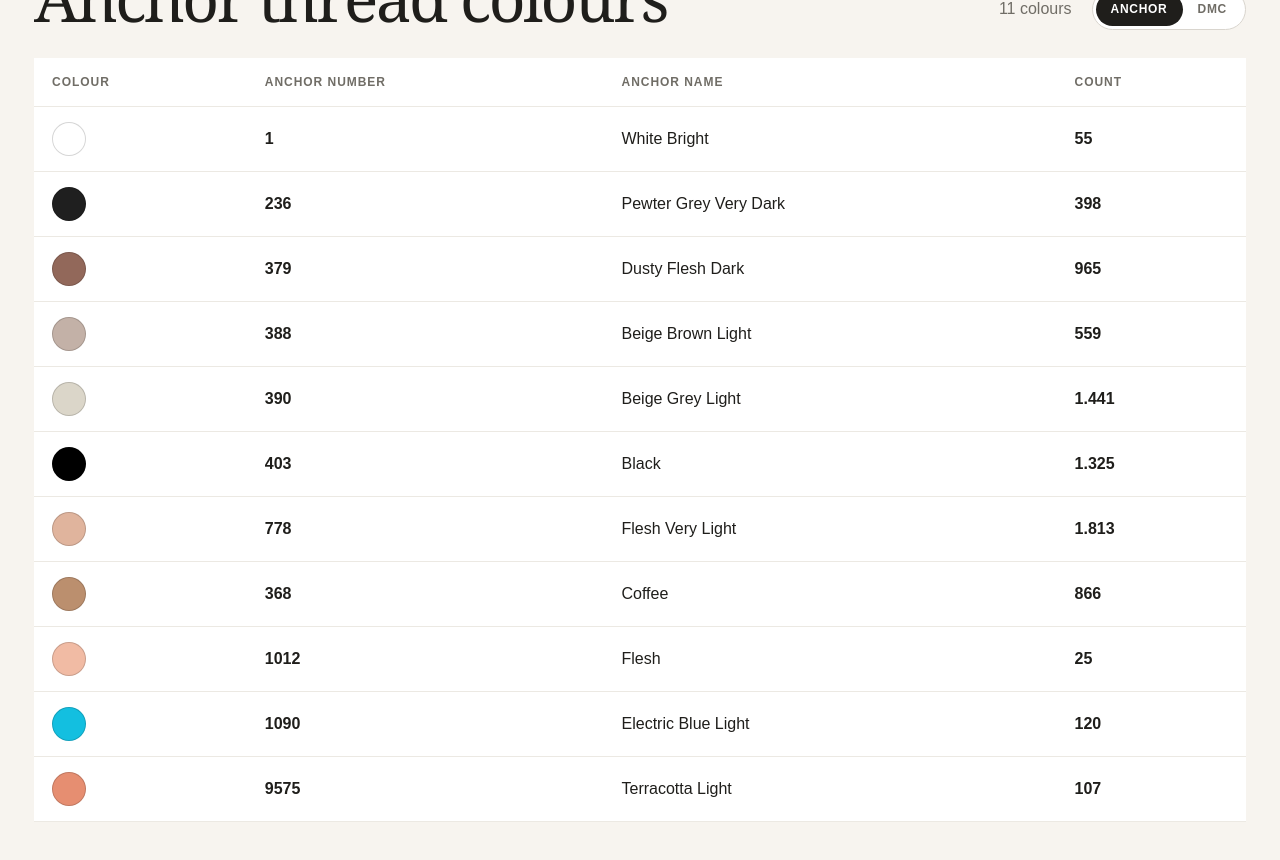
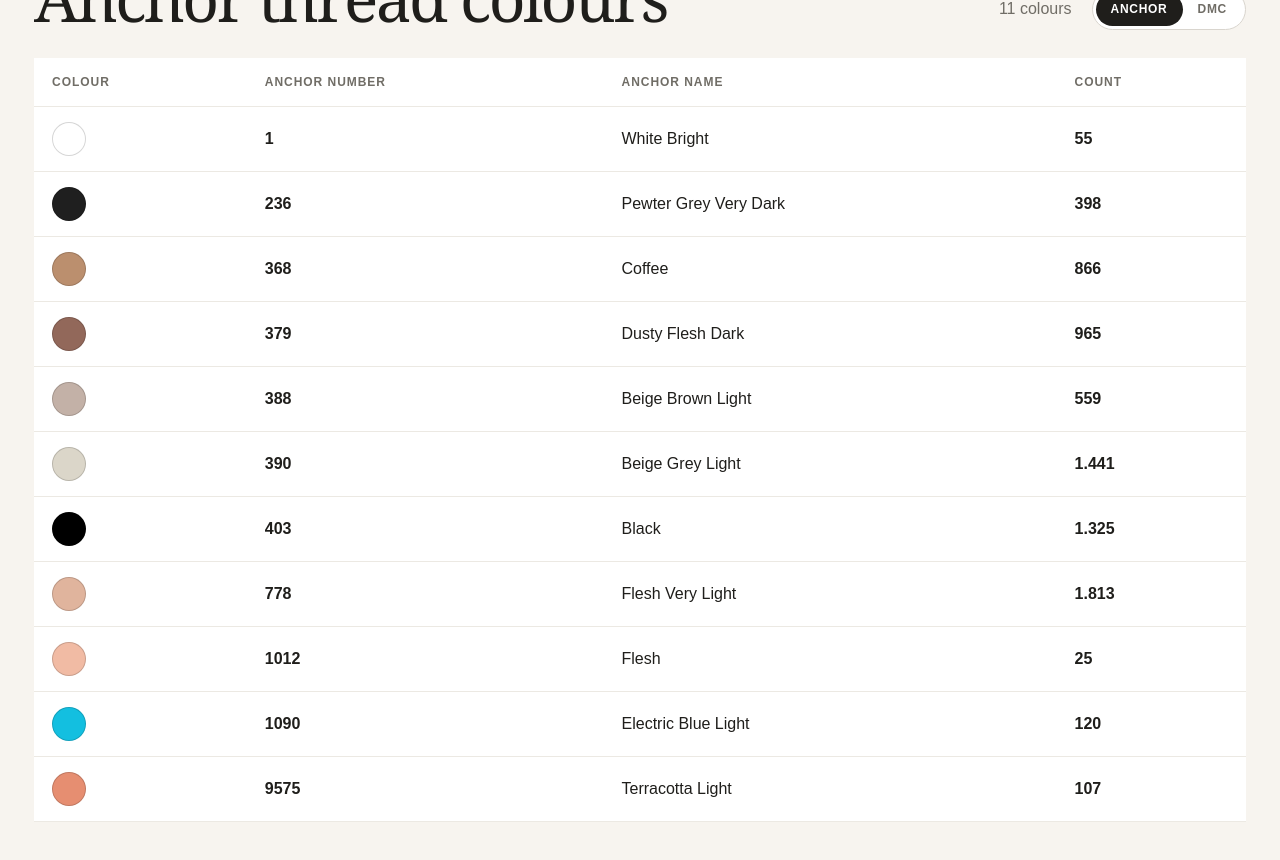
Before and after one commit to humra/StitchPatterns, a Jekyll site: the page built from _patterns/rockruff.md, in a window 1280 px wide and 900 px high, scrolled down 1367 px. Shown: the top 860 px of the window. Built offline with Jekyll 4.4.1, drawn with Linux system fonts in a browser that asks for light colours; some of the changed lines change nothing that is shown.

Commit message:
colour order

```diff
--- a/_patterns/rockruff.md
+++ b/_patterns/rockruff.md
@@ -34,6 +34,8 @@
     count: "55"
   - number: "236"
     count: "398"
+  - number: "368"
+    count: "866"
   - number: "379"
     count: "965"
   - number: "388"
@@ -44,8 +46,6 @@
     count: "1.325"
   - number: "778"
     count: "1.813"
-  - number: "368"
-    count: "866"
   - number: "1012"
     count: "25"
   - number: "1090"
```
